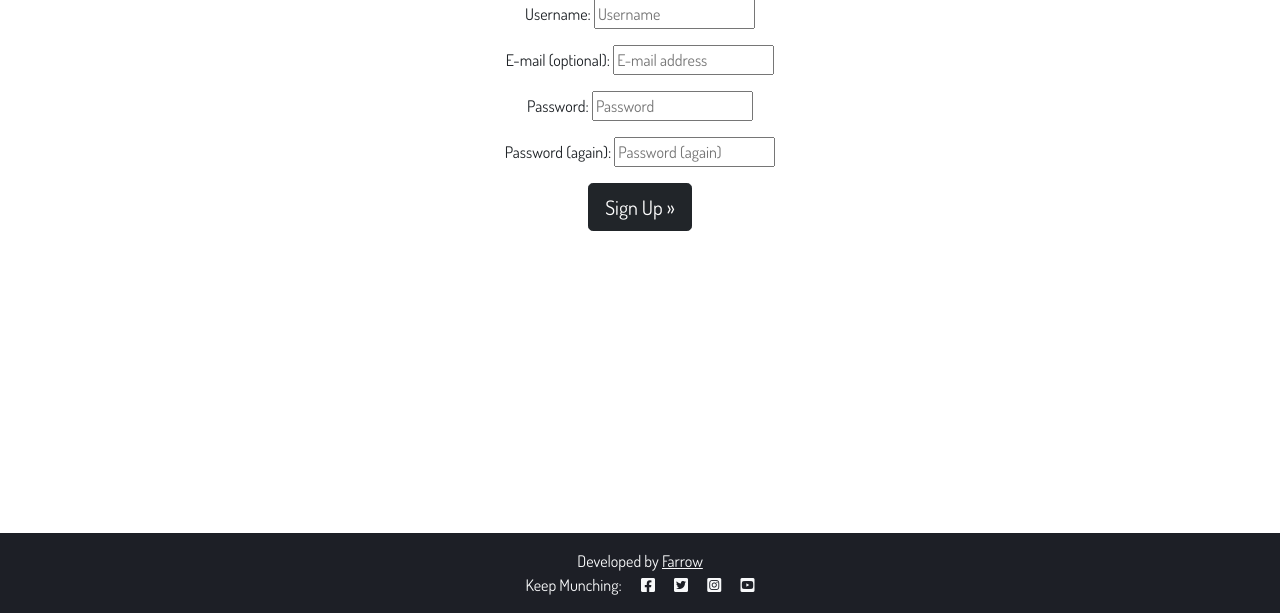
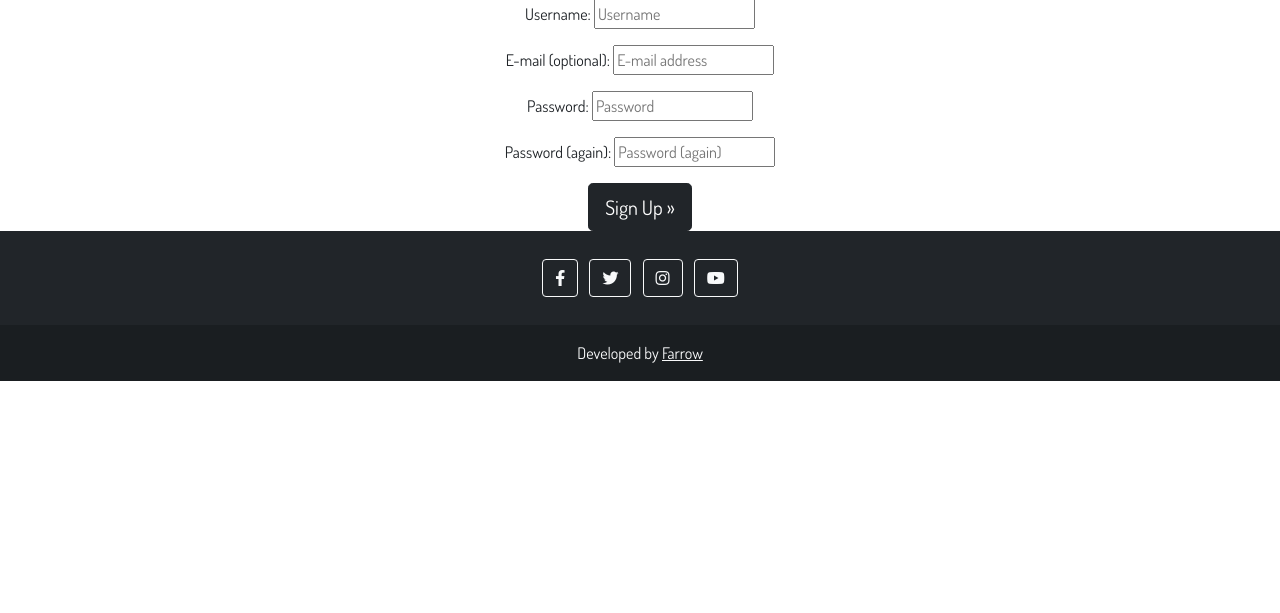
Before and after one commit to Faris-07/Munch, a Django app: page /accounts/signup/ in a window 1280 px wide. Shown: the part 187-800 px from the top of the page. Run offline with Django 3.2, Linux system fonts and the light colour scheme.

Commit message:
Update footer and wire up footer links

```diff
--- a/templates/base.html
+++ b/templates/base.html
@@ -114,14 +114,39 @@
     </main>
 
     <!-- Footer -->
-    <footer class="footer mt-auto py-3">
-        <p class="m-0 text-center text-light">Developed by <a href='https://github.com/Faris-07' class="link-light"
+    <footer class="bg-dark text-center text-white">
+        <!-- Grid container -->
+        <div class="container p-4 pb-0">
+          <!-- Section: Social media -->
+          <section class="mb-4">
+            <!-- Facebook -->
+            <a class="btn btn-outline-light btn-floating m-1" href="https://www.facebook.com" target="_onblank" role="button"
+              ><i class="fab fa-facebook-f"></i
+            ></a>
+
+            <!-- Twitter -->
+            <a class="btn btn-outline-light btn-floating m-1" href="https://www.twitter.com" target="_onblank" role="button"
+              ><i class="fab fa-twitter"></i
+            ></a>
+
+            <!-- Instagram -->
+            <a class="btn btn-outline-light btn-floating m-1" href="https://www.instagram.com" target="_onblank" role="button"
+              ><i class="fab fa-instagram"></i
+            ></a>
+
+            <!-- Youtube -->
+            <a class="btn btn-outline-light btn-floating m-1" href="https://www.youtube.com" target="_onblank" role="button"
+              ><i class="fab fa-youtube"></i
+            ></a>
+          </section>
+          <!-- Section: Social media -->
+        </div>
+        <!-- Copyright -->
+        <div class="text-center p-3" style="background-color: rgba(0, 0, 0, 0.2);">
+            <p class="m-0 text-center text-light">Developed by <a href='https://github.com/Faris-07' class="link-light"
                 target="_onblank">Farrow</a></p>
-        <p class="m-0 text-center text-light">Keep Munching: <i class="fab fa-facebook-square ms-3"></i>
-            <i class="fab fa-twitter-square ms-3"></i>
-            <i class="fab fa-instagram-square ms-3"></i>
-            <i class="fab fa-youtube-square ms-3"></i></p>
-    </footer>
+        </div>
+      </footer>
 
     <!-- Alert Message Timer -->
     <script>
```
